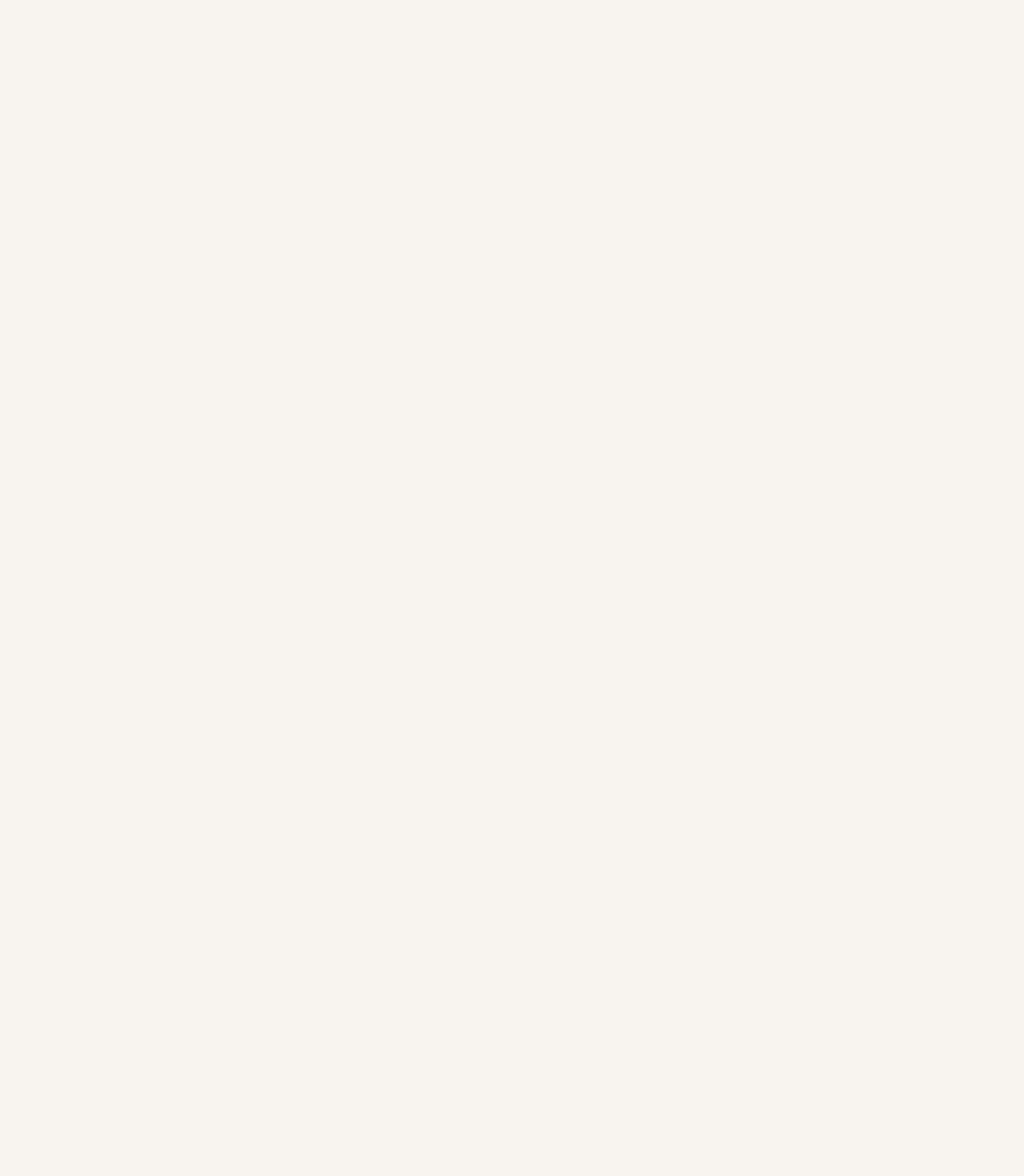
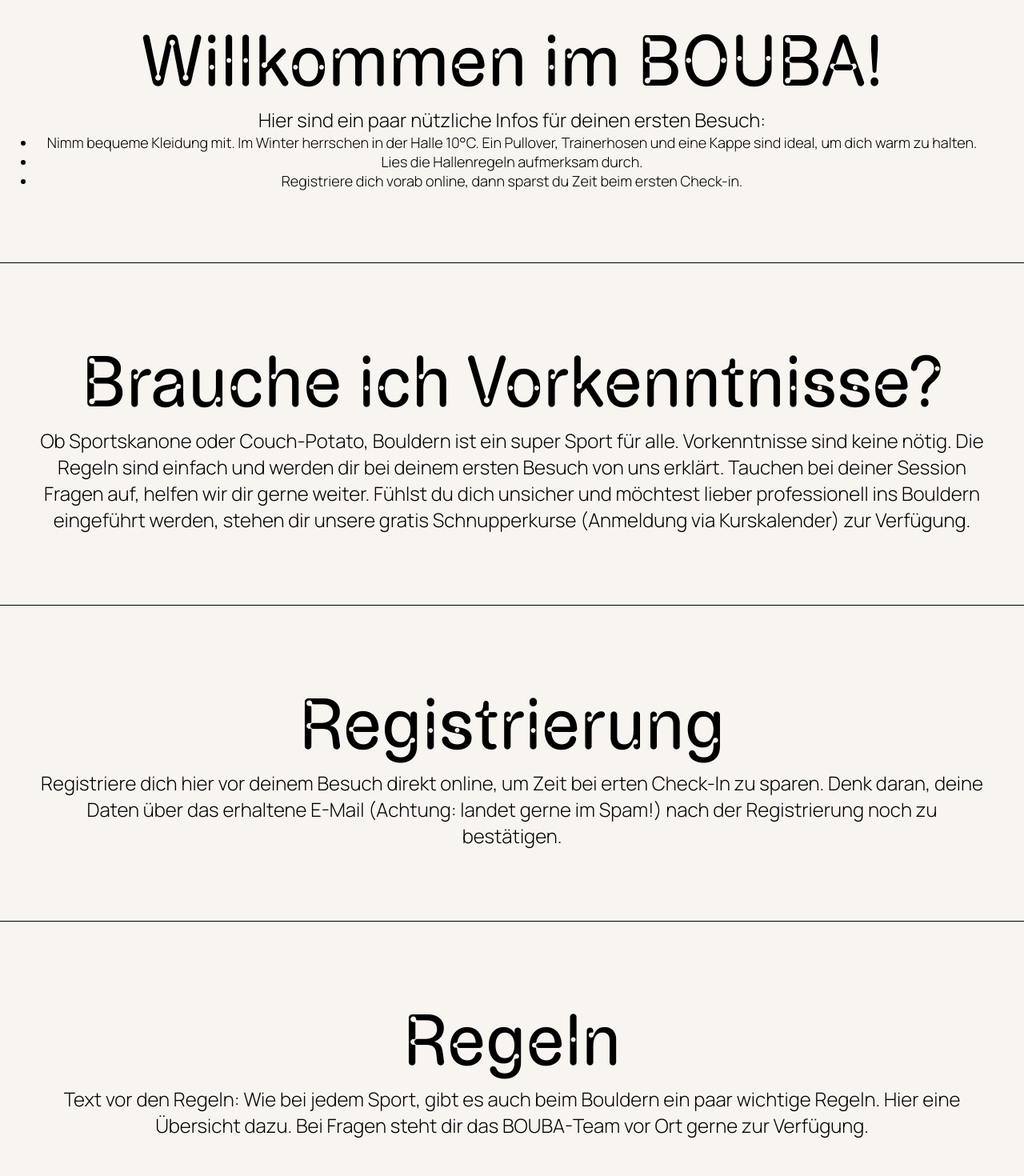
Before and after one commit to escodebar/boulder-baden.ch, a Vue app: page /neu-hier in a window 1280 px wide. Shown: the part 260-1730 px from the top of the page at 80% size. Before the commit the page ends 800 px from the top, so only its background shows below. Built offline with nearby package versions, Linux system fonts and the light colour scheme.

Commit message:
Add Neu Hier as is without links etc

```diff
--- a/src/pages/NeuHier.vue
+++ b/src/pages/NeuHier.vue
@@ -1 +1,54 @@
-<template></template>
+<template>
+  <h1>Neu Hier?</h1>
+
+  <section>
+    <h2>Willkommen im BOUBA!</h2>
+
+    <p>Hier sind ein paar nützliche Infos für deinen ersten Besuch:</p>
+    <ul>
+      <li>
+        Nimm bequeme Kleidung mit. Im Winter herrschen in der Halle 10°C. Ein
+        Pullover, Trainerhosen und eine Kappe sind ideal, um dich warm zu
+        halten.
+      </li>
+      <li>Lies die Hallenregeln aufmerksam durch.</li>
+      <li>
+        Registriere dich vorab online, dann sparst du Zeit beim ersten Check-in.
+      </li>
+    </ul>
+  </section>
+
+  <section>
+    <h2>Brauche ich Vorkenntnisse?</h2>
+
+    <p>
+      Ob Sportskanone oder Couch-Potato, Bouldern ist ein super Sport für alle.
+      Vorkenntnisse sind keine nötig. Die Regeln sind einfach und werden dir bei
+      deinem ersten Besuch von uns erklärt. Tauchen bei deiner Session Fragen
+      auf, helfen wir dir gerne weiter. Fühlst du dich unsicher und möchtest
+      lieber professionell ins Bouldern eingeführt werden, stehen dir unsere
+      gratis Schnupperkurse (Anmeldung via Kurskalender) zur Verfügung.
+    </p>
+  </section>
+
+  <section>
+    <h2>Registrierung</h2>
+
+    <p>
+      Registriere dich hier vor deinem Besuch direkt online, um Zeit bei erten
+      Check-In zu sparen. Denk daran, deine Daten über das erhaltene E-Mail
+      (Achtung: landet gerne im Spam!) nach der Registrierung noch zu
+      bestätigen.
+    </p>
+  </section>
+
+  <section>
+    <h2>Regeln</h2>
+
+    <p>
+      Text vor den Regeln: Wie bei jedem Sport, gibt es auch beim Bouldern ein
+      paar wichtige Regeln. Hier eine Übersicht dazu. Bei Fragen steht dir das
+      BOUBA-Team vor Ort gerne zur Verfügung.
+    </p>
+  </section>
+</template>
```
